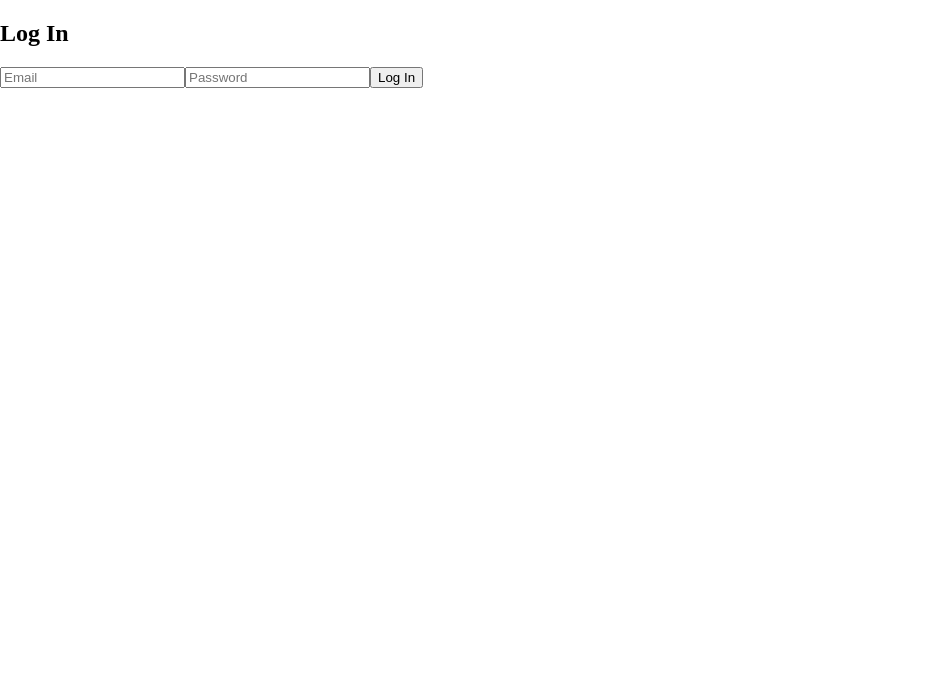
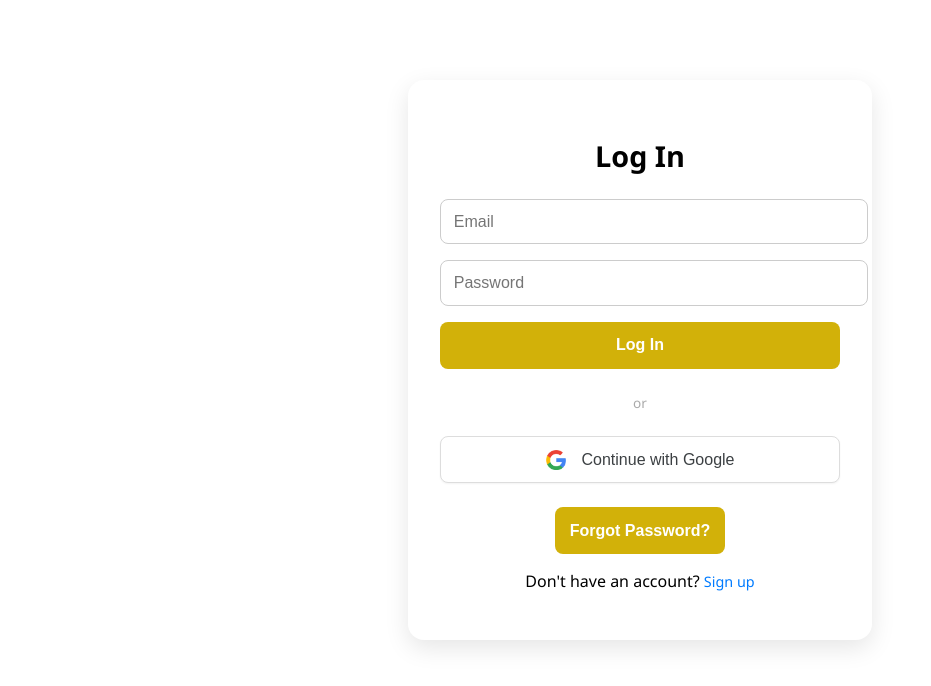
Before and after one commit to AndonijaT/spendly, a React (Vite) app: page /login in a window 1280 px wide. Shown: the top 686 px of the page, without its empty margins (0-931 px from the left). Built offline with nearby package versions, Linux system fonts and the light colour scheme.

Commit message:
login and register ui

```diff
--- a/src/components/Navbar.tsx
+++ b/src/components/Navbar.tsx
@@ -1,13 +1,14 @@
 import { Link, useNavigate } from 'react-router-dom';
 import './Navbar.css';
+import { useAuth } from '../firebase/firebaseConfig'; // or separate auth hook
+
 
 function Navbar() {
-  // TODO: Replace with real auth check later
-  const isLoggedIn = false;
+  const { user } = useAuth();
   const navigate = useNavigate();
 
   const handleAccountClick = () => {
-    if (isLoggedIn) {
+    if (user) {
       navigate('/account');
     } else {
       navigate('/login');
--- a/src/firebase/firebaseConfig.ts
+++ b/src/firebase/firebaseConfig.ts
@@ -1,5 +1,7 @@
 import { initializeApp } from 'firebase/app';
 import { getAuth } from 'firebase/auth';
+import { onAuthStateChanged } from 'firebase/auth';
+import { useEffect, useState } from 'react';
 
 const firebaseConfig = {
   apiKey: "AIzaSyA0WIq67lltQMsI6baO1pvcSCNVErvt2HQ",
@@ -13,3 +15,18 @@ const firebaseConfig = {
 
 const app = initializeApp(firebaseConfig);
 export const auth = getAuth(app);
+
+export function useAuth() {
+  const [user, setUser] = useState<null | any>(null);
+  const [loading, setLoading] = useState(true);
+
+  useEffect(() => {
+    const unsubscribe = onAuthStateChanged(auth, (user) => {
+      setUser(user);
+      setLoading(false);
+    });
+    return () => unsubscribe();
+  }, []);
+
+  return { user, loading };
+}
--- a/src/pages/Login.tsx
+++ b/src/pages/Login.tsx
@@ -1,7 +1,8 @@
 import { useState } from 'react';
-import { signInWithEmailAndPassword } from 'firebase/auth';
+import { signInWithEmailAndPassword, signInWithPopup, GoogleAuthProvider, sendPasswordResetEmail } from 'firebase/auth';
 import { auth } from '../firebase/firebaseConfig';
-import { useNavigate } from 'react-router-dom';
+import { useNavigate, Link } from 'react-router-dom';
+import '../styles/AuthForm.css';
 
 function Login() {
   const [email, setEmail] = useState('');
@@ -13,7 +14,26 @@ function Login() {
     e.preventDefault();
     try {
       await signInWithEmailAndPassword(auth, email, password);
-      navigate('/account');
+      navigate('/');
+    } catch (err: any) {
+      setError(err.message);
+    }
+  };
+
+  const handleForgotPassword = async () => {
+    if (!email) return setError('Please enter your email first.');
+    try {
+      await sendPasswordResetEmail(auth, email);
+      alert('Password reset email sent!');
+    } catch (err: any) {
+      setError(err.message);
+    }
+  };
+
+  const handleGoogleLogin = async () => {
+    try {
+      await signInWithPopup(auth, new GoogleAuthProvider());
+      navigate('/');
     } catch (err: any) {
       setError(err.message);
     }
@@ -22,12 +42,25 @@ function Login() {
   return (
     <div className="auth-page">
       <h2>Log In</h2>
+
+
       <form onSubmit={handleSubmit}>
         <input type="email" placeholder="Email" onChange={e => setEmail(e.target.value)} required />
         <input type="password" placeholder="Password" onChange={e => setPassword(e.target.value)} required />
         <button type="submit">Log In</button>
       </form>
-      {error && <p style={{color:'red'}}>{error}</p>}
+
+        <div className="auth-separator">or</div>
+              <button className="google-btn" onClick={handleGoogleLogin}><img src="/google-icon.png" alt="Google" style={{ width: '20px', marginRight: '8px' }} />Continue with Google</button>
+
+      <p>
+        <button className="forgot-password" type="button" onClick={handleForgotPassword}>
+          Forgot Password?
+        </button>
+      </p>
+
+      <p>Don't have an account? <Link className="auth-link" to="/register">Sign up</Link></p>
+      {error && <p style={{ color: 'red' }}>{error}</p>}
     </div>
   );
 }
--- a/src/pages/Register.tsx
+++ b/src/pages/Register.tsx
@@ -1,7 +1,8 @@
 import { useState } from 'react';
-import { createUserWithEmailAndPassword } from 'firebase/auth';
+import { createUserWithEmailAndPassword, signInWithPopup, GoogleAuthProvider } from 'firebase/auth';
 import { auth } from '../firebase/firebaseConfig';
-import { useNavigate } from 'react-router-dom';
+import { useNavigate, Link } from 'react-router-dom';
+import '../styles/AuthForm.css';
 
 function Register() {
     const [email, setEmail] = useState('');
@@ -19,16 +20,38 @@ function Register() {
         }
     };
 
+    const handleGoogleSignup = async () => {
+        try {
+            await signInWithPopup(auth, new GoogleAuthProvider());
+            navigate('/account');
+        } catch (err: any) {
+            setError(err.message);
+        }
+    };
+
     return (
         <div className="auth-page">
-      <h2>Register</h2>
+            <h2>Sign Up</h2>
+
             <form onSubmit={handleSubmit}>
                 <input type="email" placeholder="Email" onChange={e => setEmail(e.target.value)} required />
                 <input type="password" placeholder="Password" onChange={e => setPassword(e.target.value)} required />
                 <button type="submit">Sign Up</button>
             </form>
-      {error && <p style={{color:'red'}}>{error}</p>}
+            <div className="auth-separator">or</div>
+
+            <button className="google-btn" onClick={handleGoogleSignup}>
+                <img src="/google-icon.png" alt="Google" style={{ width: '20px', height: '20px' }} />
+                Continue with Google
+            </button>
+
+
+            <p>Already have an account? <Link className="auth-link" to="/login">Sign in</Link></p>
+            {error && <p style={{ color: 'red' }}>{error}</p>}
+            <p>
+                By signing up, you agree to our <Link className="auth-link" to="/terms">Terms of Service</Link> and <Link className="auth-link" to="/privacy">Privacy Policy</Link>.        </p>
         </div>
+
     );
 }
 
--- /dev/null
+++ b/src/styles/AuthForm.css
@@ -0,0 +1,82 @@
+.auth-page {
+  max-width: 400px;
+  margin: 5rem auto;
+  padding: 2rem;
+  border-radius: 1rem;
+  background-color: #fff;
+  box-shadow: 0 8px 25px rgba(0, 0, 0, 0.1);
+  font-family: 'Segoe UI', sans-serif;
+  text-align: center;
+}
+
+.auth-page h2 {
+  margin-bottom: 1.5rem;
+  font-size: 1.8rem;
+}
+
+.auth-page form {
+  display: flex;
+  flex-direction: column;
+  gap: 1rem;
+}
+
+.auth-page input {
+  padding: 0.8rem;
+  font-size: 1rem;
+  border-radius: 0.5rem;
+  border: 1px solid #ccc;
+  width: 100%;
+}
+
+.auth-page button {
+  background-color: #d2b109;
+  color: white;
+  font-weight: bold;
+  border: none;
+  padding: 0.9rem;
+  border-radius: 0.5rem;
+  cursor: pointer;
+  font-size: 1rem;
+}
+
+.auth-page button:hover {
+  background-color: #bfa208;
+}
+
+.auth-link,
+.forgot-password {
+  font-size: 0.9rem;
+  color: #007bff;
+  text-decoration: none;
+  margin-top: 0.5rem;
+}
+
+.auth-separator {
+  margin: 1.5rem 0;
+  color: #aaa;
+  font-size: 0.85rem;
+}
+
+.auth-page .google-btn {
+  background-color: white !important;
+  color: #3c4043;
+  border: 1px solid #ddd;
+  font-weight: 500;
+  display: flex;
+  align-items: center;
+  justify-content: center;
+  padding: 0.8rem;
+  border-radius: 0.5rem;
+  cursor: pointer;
+  font-size: 1rem;
+  gap: 0.5rem;
+  width: 100%;
+  box-shadow: 0 1px 2px rgba(0, 0, 0, 0.05);
+  transition: background-color 0.2s, box-shadow 0.2s;
+}
+
+
+.auth-page .google-btn:hover {
+  background-color: #f9f9f9 !important;
+  box-shadow: 0 2px 4px rgba(0, 0, 0, 0.1);
+}
```
Also changed, not shown: public/google-icon.png (added). Lines whose indentation alone changed are shown as unchanged.
